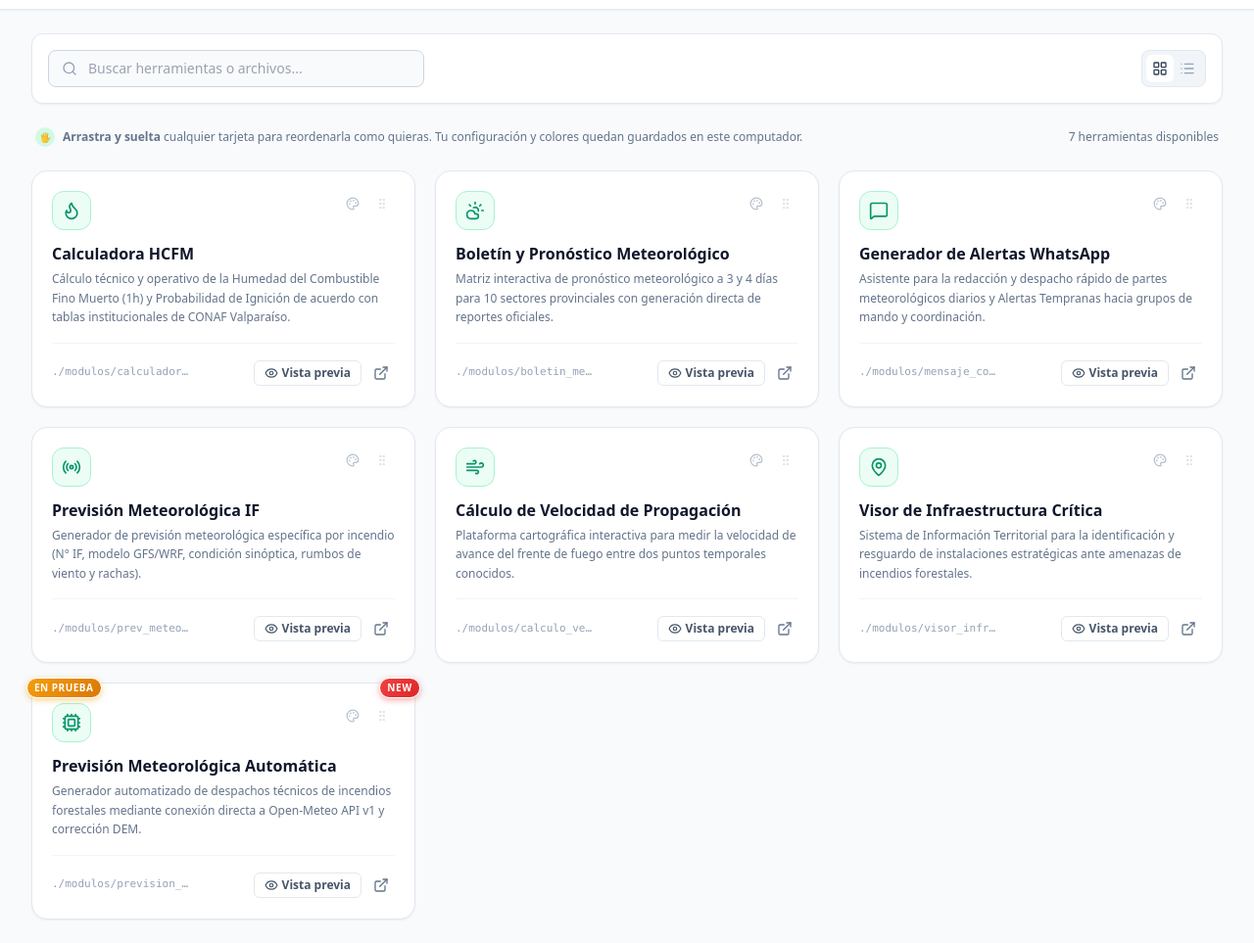
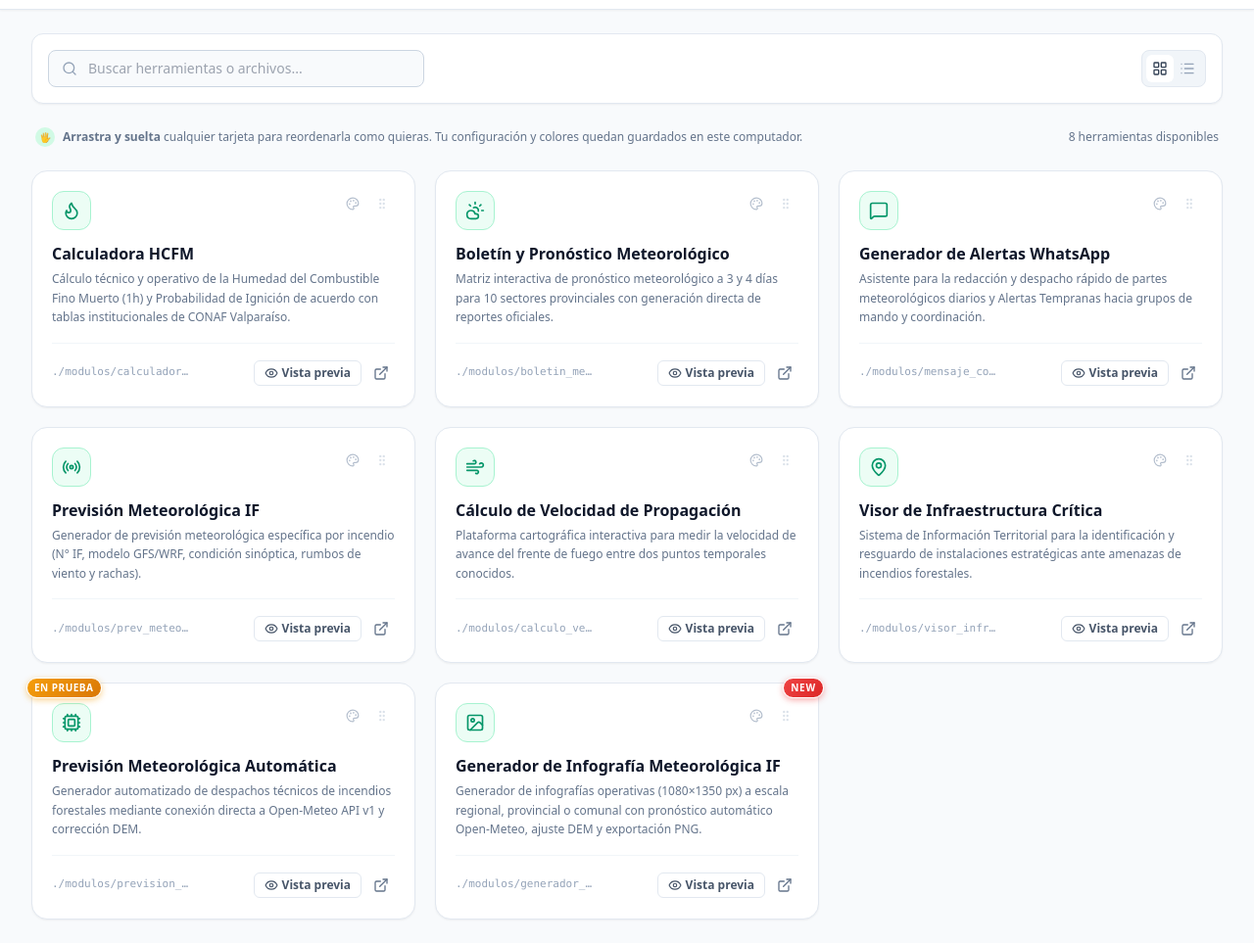
Before and after one commit to UAPIF-5/uapif-hub, a plain HTML site: page index.html in a window 1280 px wide. Shown: the part 71-1034 px from the top of the page at 98% size. Drawn offline with nearby package versions, Linux system fonts and the light colour scheme.

Commit message:
Add files via upload

```diff
--- a/index.html
+++ b/index.html
@@ -172,7 +172,7 @@
         <span class="inline-flex items-center justify-center w-5 h-5 rounded-full bg-emerald-100 dark:bg-emerald-900 text-emerald-700 dark:text-emerald-300 font-black text-[10px]">🖐️</span>
         <span><b>Arrastra y suelta</b> cualquier tarjeta para reordenarla como quieras. Tu configuración y colores quedan guardados en este computador.</span>
       </div>
-      <span id="counterText" class="font-medium whitespace-nowrap">7 herramientas activas</span>
+      <span id="counterText" class="font-medium whitespace-nowrap">8 herramientas activas</span>
     </div>
 
     <!-- CONTENEDOR DE TARJETAS / LISTA (DRAGGABLE) -->
@@ -307,6 +307,7 @@
               <option value="radio">radio (Transmisión / Radio)</option>
               <option value="cloud-sun">cloud-sun (Meteorología)</option>
               <option value="cpu">cpu (Automático / Computacional)</option>
+              <option value="image">image (Infografía / Gráficos)</option>
             </select>
           </div>
         </div>
@@ -405,8 +406,19 @@
         url: "./modulos/prevision_meteorologica_auto.html",
         icon: "cpu",
         desc: "Generador automatizado de despachos técnicos de incendios forestales mediante conexión directa a Open-Meteo API v1 y corrección DEM.",
+        isNew: false,
+        isPrueba: true,   // Mantiene etiqueta EN PRUEBA
+        customColor: ""
+      },
+      {
+        id: "mod-8",
+        title: "Generador de Infografía Meteorológica IF",
+        category: "Pronóstico y Alertas",
+        url: "./modulos/generador_infografia_meteo.html",
+        icon: "image",
+        desc: "Generador de infografías operativas (1080×1350 px) a escala regional, provincial o comunal con pronóstico automático Open-Meteo, ajuste DEM y exportación PNG.",
         isNew: true,      // Lleva NEW en la esquina
-        isPrueba: true,   // Lleva etiqueta de prueba
+        isPrueba: false,
         customColor: ""
       }
     ];
@@ -431,7 +443,15 @@
             projects.push(p);
           });
 
-          // Agregar por si falta alguna de DEFAULT_MODULES
+          // Sincronizar badges oficiales (isNew / isPrueba) y agregar módulos nuevos si faltan
+          const defMap = new Map(DEFAULT_MODULES.map(d => [d.id, d]));
+          projects.forEach(p => {
+            if (defMap.has(p.id)) {
+              const def = defMap.get(p.id);
+              p.isNew = def.isNew;
+              p.isPrueba = def.isPrueba;
+            }
+          });
           DEFAULT_MODULES.forEach(def => {
             if (!idsMap.has(def.id)) {
               projects.push({...def});
@@ -783,6 +803,7 @@
         customColor: document.getElementById('toolColor').value
       };
 
+      projects.forEach(p => { p.isNew = false; });
       projects.push(nuevo);
       guardarEnStorage();
       renderizarProyectos();
```
Also changed, not shown: 1 other file.
